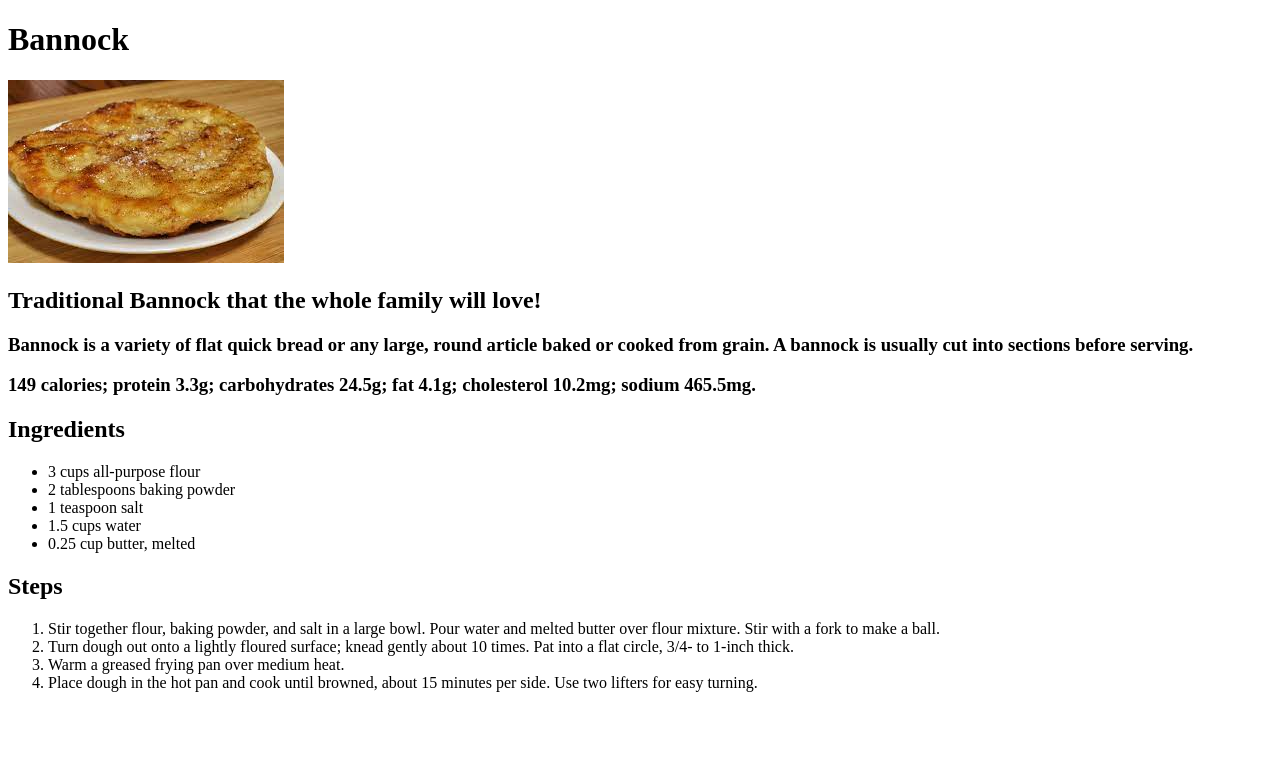
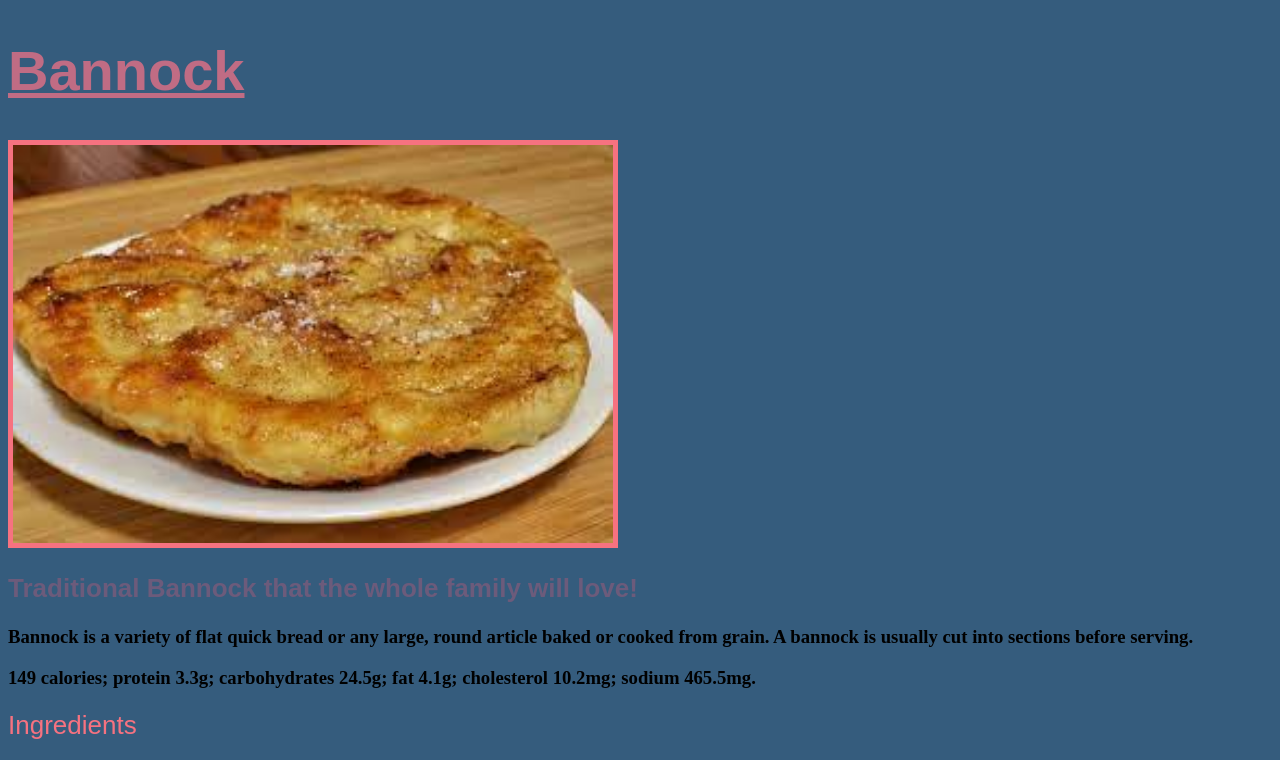
Before and after one commit to ccchhhaaaddd/odin-recipes, a plain HTML site: page recipes/bannock.html in a window 1280 px wide. Shown: the top 760 px of the page. Drawn offline with Linux system fonts and the light colour scheme.

Commit message:
add styling to recipe wesbite

```diff
--- a/recipes/bannock.html
+++ b/recipes/bannock.html
@@ -5,13 +5,14 @@
     <meta http-equiv="X-UA-Compatible" content="IE=edge">
     <meta name="viewport" content="width=device-width, initial-scale=1.0">
     <title>Document</title>
+    <link rel="stylesheet" href="../styles.css">
 </head>
-<body>
-    <h1>Bannock</h1>
+<body class="background">
+    <h1 class="title">Bannock</h1>
 
-    <img src="bannock.jpeg">
+    <img src="bannock.jpeg" alt="bannock">
 
-    <h2>Traditional Bannock that the whole family will love!</h2>
+    <h2 class="bold">Traditional Bannock that the whole family will love!</h2>
 
     <h3>Bannock is a variety of flat quick bread or any large, round article
         baked or cooked from grain. A bannock is usually cut into sections before
@@ -21,7 +22,7 @@
     <h3> 149 calories; protein 3.3g; carbohydrates 24.5g; fat 4.1g;
         cholesterol 10.2mg; sodium 465.5mg. </h3>
 
-    <h2>Ingredients</h2>
+    <h2 class="subtitle">Ingredients</h2>
 
     <ul>
         <li>3 cups all-purpose flour</li>
@@ -31,7 +32,7 @@
         <li>0.25 cup butter, melted</li>
     </ul>
 
-    <h2>Steps</h2>
+    <h2 class="subtitle">Steps</h2>
 
     <ol>
         <li>Stir together flour, baking powder, and salt in a large bowl.
--- /dev/null
+++ b/styles.css
@@ -0,0 +1,33 @@
+/* styles.css */
+
+.background {
+    background-color: #355C7D;
+}
+
+.title {
+    font-family: Arial, Helvetica, sans-serif;
+    font-weight: 700;
+    font-size: 56px;
+    color: #C06C84;
+    text-decoration: underline;
+}
+
+.subtitle{
+    font-family: Arial, Helvetica, sans-serif;
+    font-weight: 400;
+    font-size: 26px;
+    color: #F67280;
+}
+
+.bold {
+    font-family: Arial, Helvetica, sans-serif;
+    font-weight: 800;
+    font-size: 26px;
+    color: #6C5B7B;
+}
+
+img {
+    border: 5px solid #F67280 ;
+    height: auto;
+    width: 600px;
+  }
```
Also changed, not shown: index.html (+10 -5 lines), recipes/cheesecake.html (+7 -6 lines), recipes/meatballs.html (+7 -6 lines).
